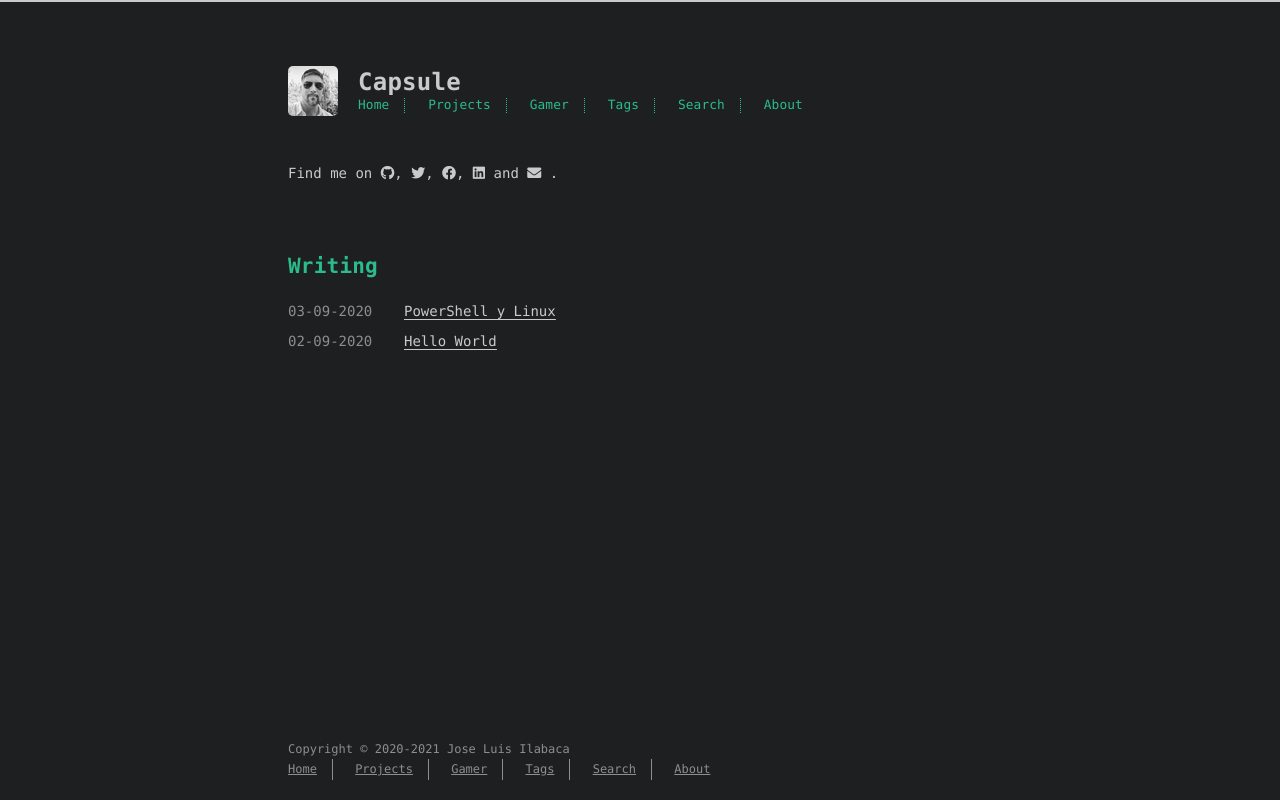
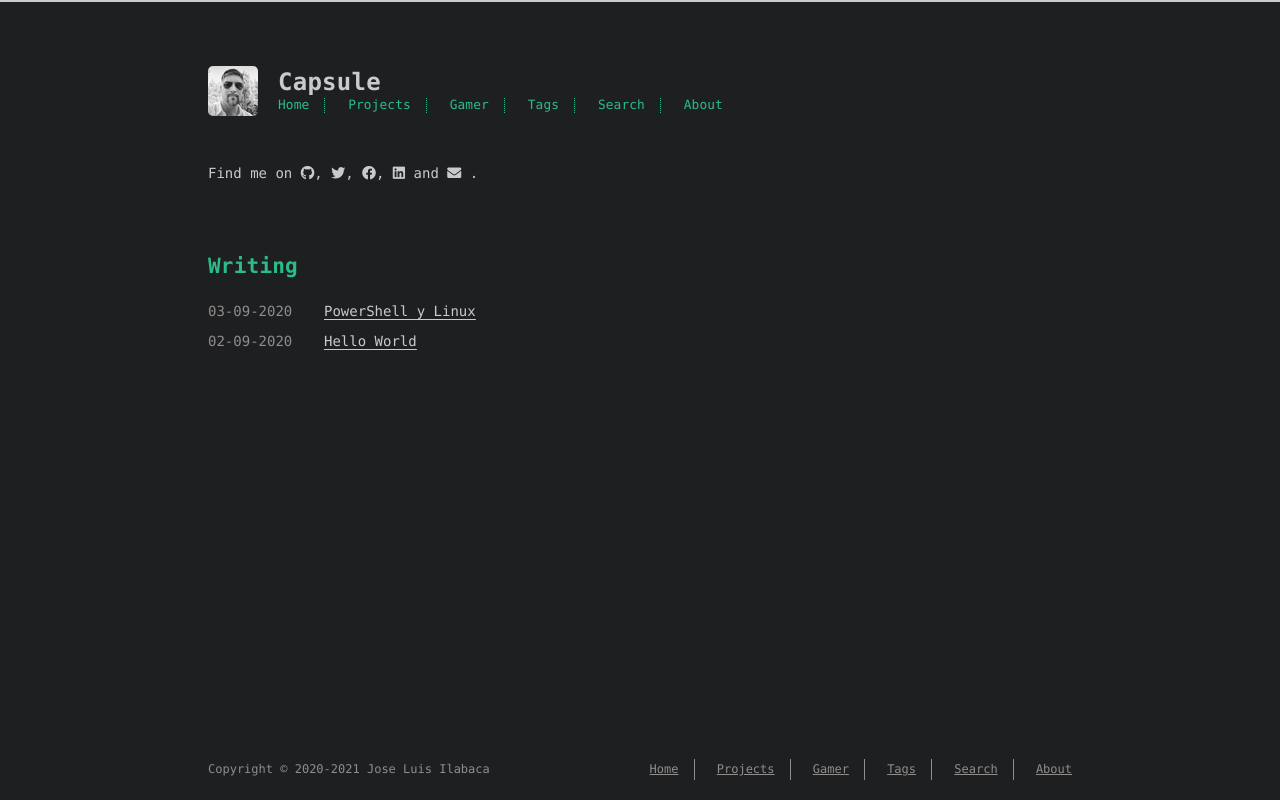
Before and after one commit to jilabaca/www.capsule.cl, a plain HTML site: page index.html in a window 1280 px wide. Drawn offline with nearby package versions, Linux system fonts and the light colour scheme.

Commit message:
Site updated: 2021-04-22 03:31:48

```diff
--- a/css/style.css
+++ b/css/style.css
@@ -551,7 +551,7 @@ body {
   }
 }
 .max-width {
-  max-width: 48rem;
+  max-width: 58rem;
 }
 @media (max-width: 480px) {
   .px3 {
```
